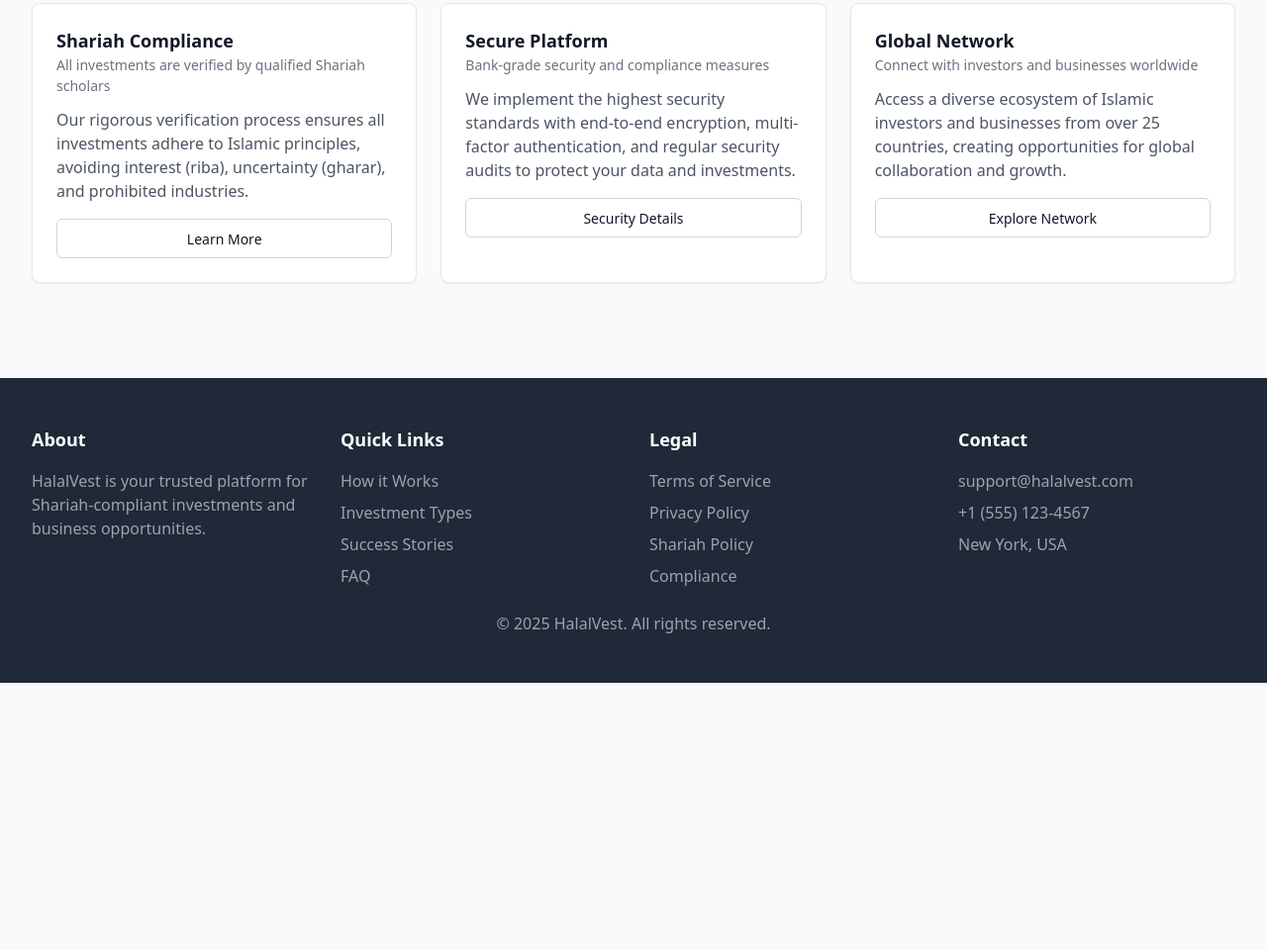
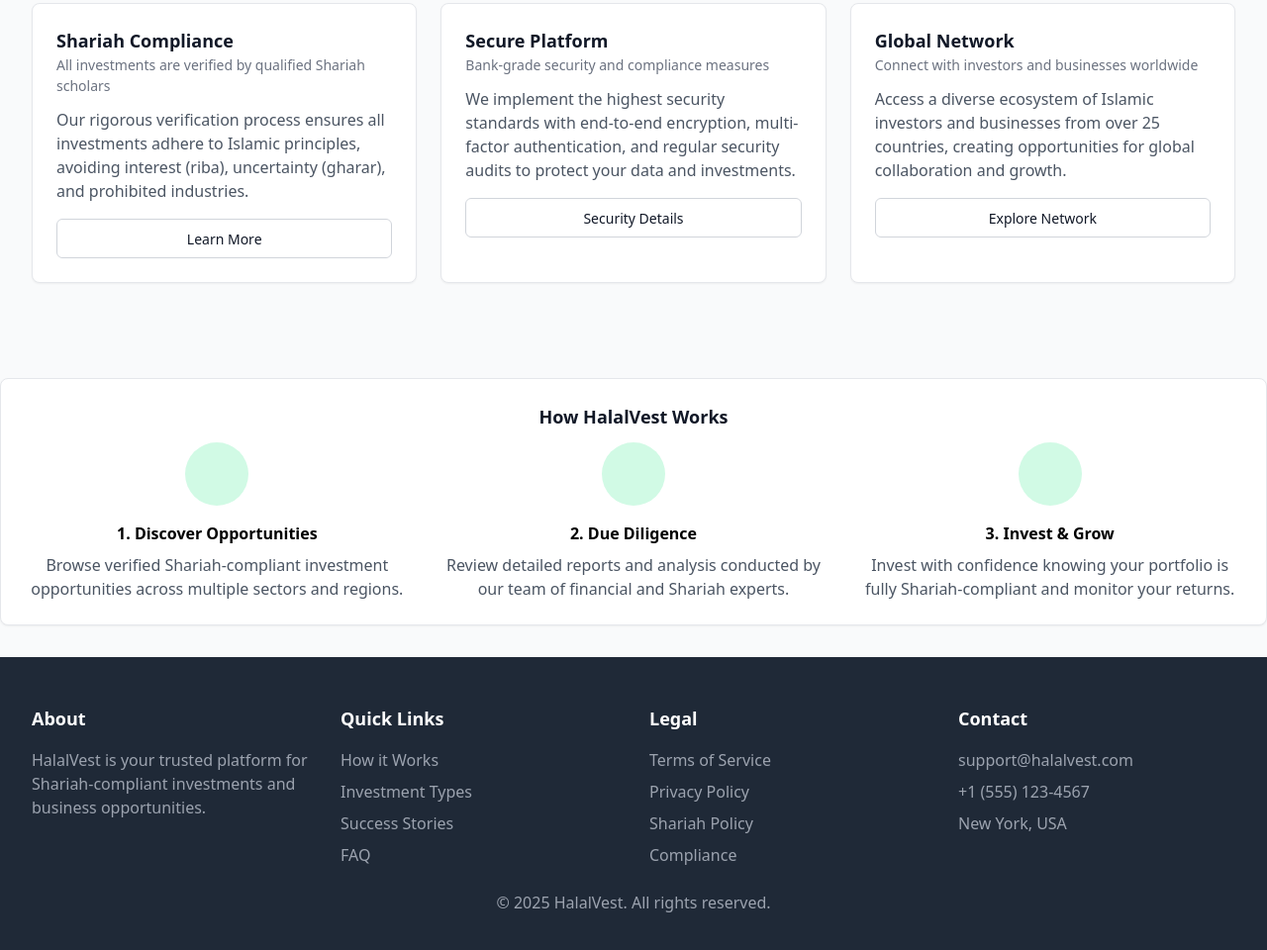
Before and after one commit to Halalbizzsocial/halalvest, a plain HTML site: page index.html in a window 1280 px wide. Shown: the part 732-1692 px from the top of the page at 99% size. Before the commit the page ends 1422 px from the top, so only its background shows below. Drawn offline with nearby package versions, Linux system fonts and the light colour scheme.

Commit message:
Add files via upload

```diff
--- a/index.html
+++ b/index.html
@@ -1054,6 +1054,38 @@
     </div>
   </div>
 
+   <!-- How It Works Section -->
+   <div class="card mb-8 mx-auto max-w-7xl">
+    <div class="card-header text-center">
+      <div class="card-title text-xl">How HalalVest Works</div>
+    </div>
+    <div class="card-content">
+      <div class="grid grid-cols-1 md:grid-cols-3 gap-8">
+        <div class="text-center">
+          <div class="bg-green-100 h-16 w-16 rounded-full flex items-center justify-center mx-auto mb-4">
+            <i data-feather="search" class="h-6 w-6 text-green-600"></i>
+          </div>
+          <h3 class="font-semibold mb-2">1. Discover Opportunities</h3>
+          <p class="text-gray-600">Browse verified Shariah-compliant investment opportunities across multiple sectors and regions.</p>
+        </div>
+        <div class="text-center">
+          <div class="bg-green-100 h-16 w-16 rounded-full flex items-center justify-center mx-auto mb-4">
+            <i data-feather="check-square" class="h-6 w-6 text-green-600"></i>
+          </div>
+          <h3 class="font-semibold mb-2">2. Due Diligence</h3>
+          <p class="text-gray-600">Review detailed reports and analysis conducted by our team of financial and Shariah experts.</p>
+        </div>
+        <div class="text-center">
+          <div class="bg-green-100 h-16 w-16 rounded-full flex items-center justify-center mx-auto mb-4">
+            <i data-feather="trending-up" class="h-6 w-6 text-green-600"></i>
+          </div>
+          <h3 class="font-semibold mb-2">3. Invest & Grow</h3>
+          <p class="text-gray-600">Invest with confidence knowing your portfolio is fully Shariah-compliant and monitor your returns.</p>
+        </div>
+      </div>
+    </div>
+  </div>
+
   <!-- Footer -->
   <footer class="bg-gray-800 text-white py-12">
     <div class="max-w-7xl mx-auto px-4 sm:px-6 lg:px-8">
```
